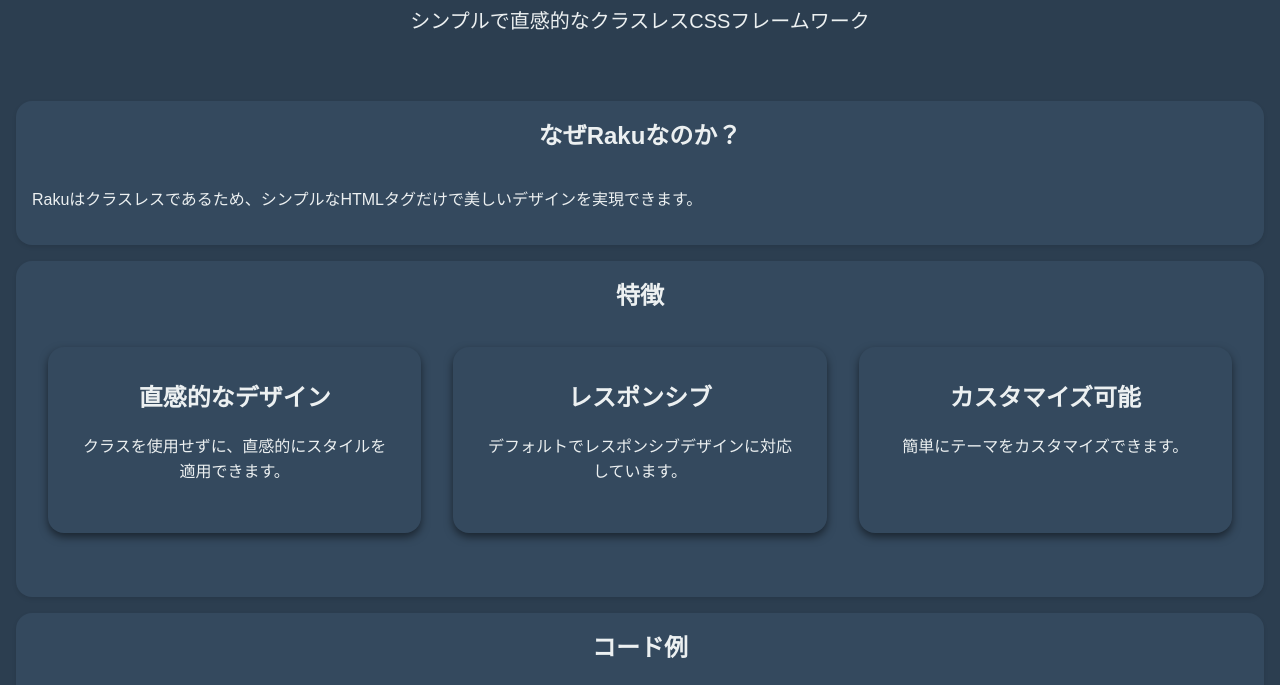
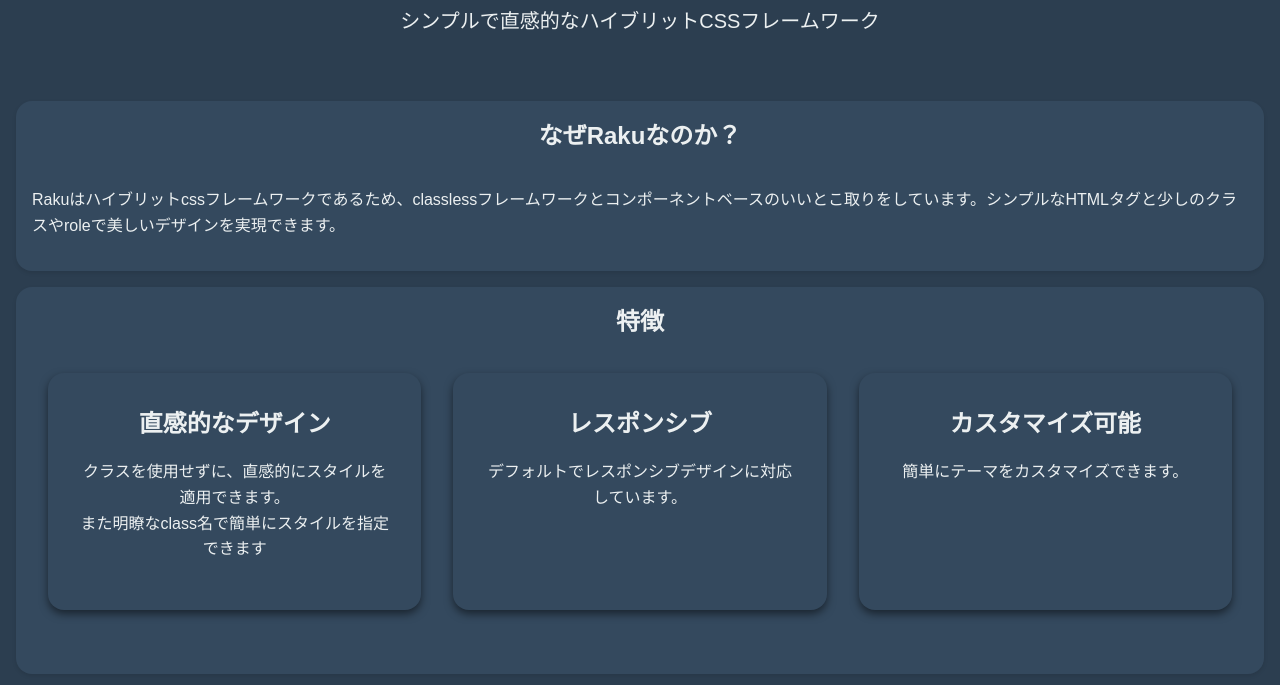
Before and after one commit to linkalls/raku, a website: page index.html in a window 1280 px wide. Shown: the part 115-800 px from the top of the page. Drawn offline with Linux system fonts and the light colour scheme.

Commit message:
index.html の更新

```diff
--- a/index.html
+++ b/index.html
@@ -28,7 +28,7 @@
 
       <h1>Rakuフレームワーク</h1>
 
-      <p>シンプルで直感的なクラスレスCSSフレームワーク</p>
+      <p>シンプルで直感的なハイブリットCSSフレームワーク</p>
 
     </div>
 
@@ -42,7 +42,7 @@
 
         <h2>なぜRakuなのか？</h2>
 
-        <p>Rakuはクラスレスであるため、シンプルなHTMLタグだけで美しいデザインを実現できます。</p>
+        <p>Rakuはハイブリットcssフレームワークであるため、classlessフレームワークとコンポーネントベースのいいとこ取りをしています。シンプルなHTMLタグと少しのクラスやroleで美しいデザインを実現できます。</p>
 
       </div>
 
@@ -60,7 +60,8 @@
 
             <h3>直感的なデザイン</h3>
 
-            <p>クラスを使用せずに、直感的にスタイルを適用できます。</p>
+            <p>クラスを使用せずに、直感的にスタイルを適用できます。<br>また明瞭なclass名で簡単にスタイルを指定できます
+</p>
 
           </div>
 
```
